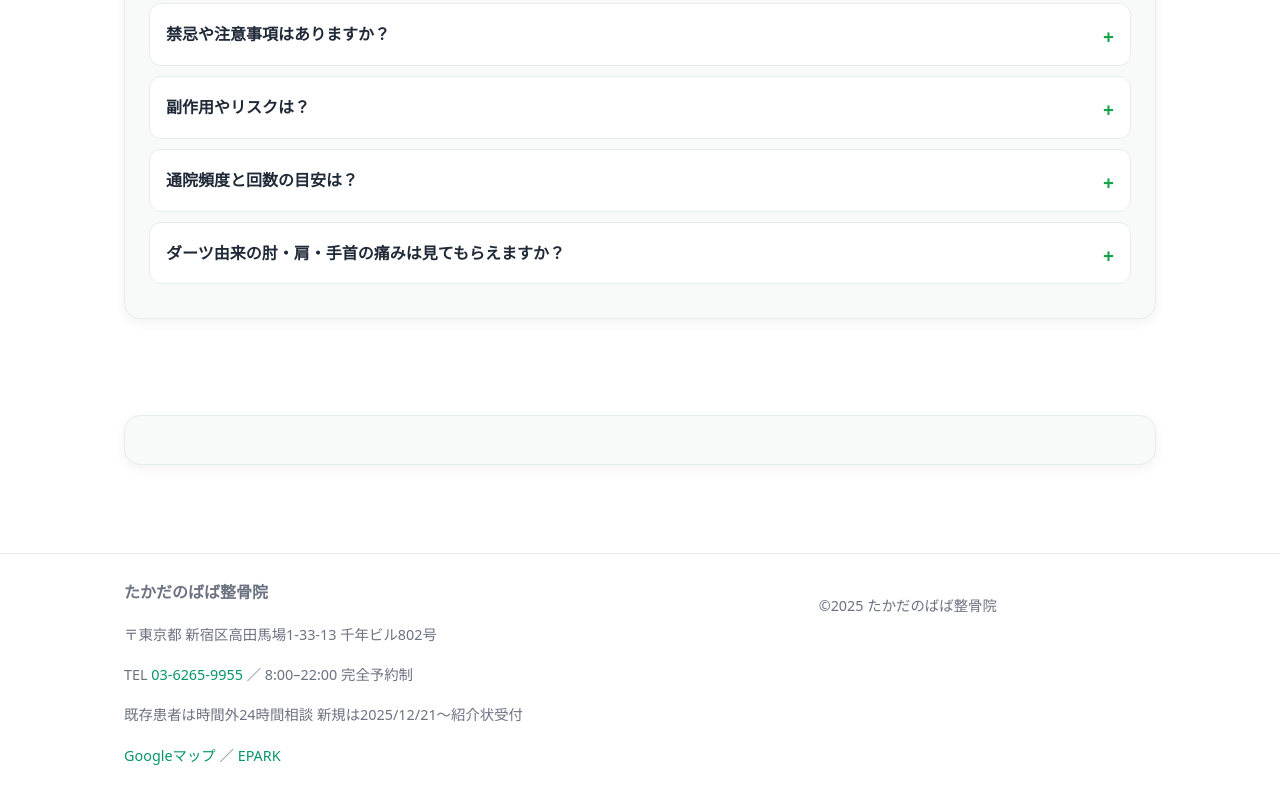
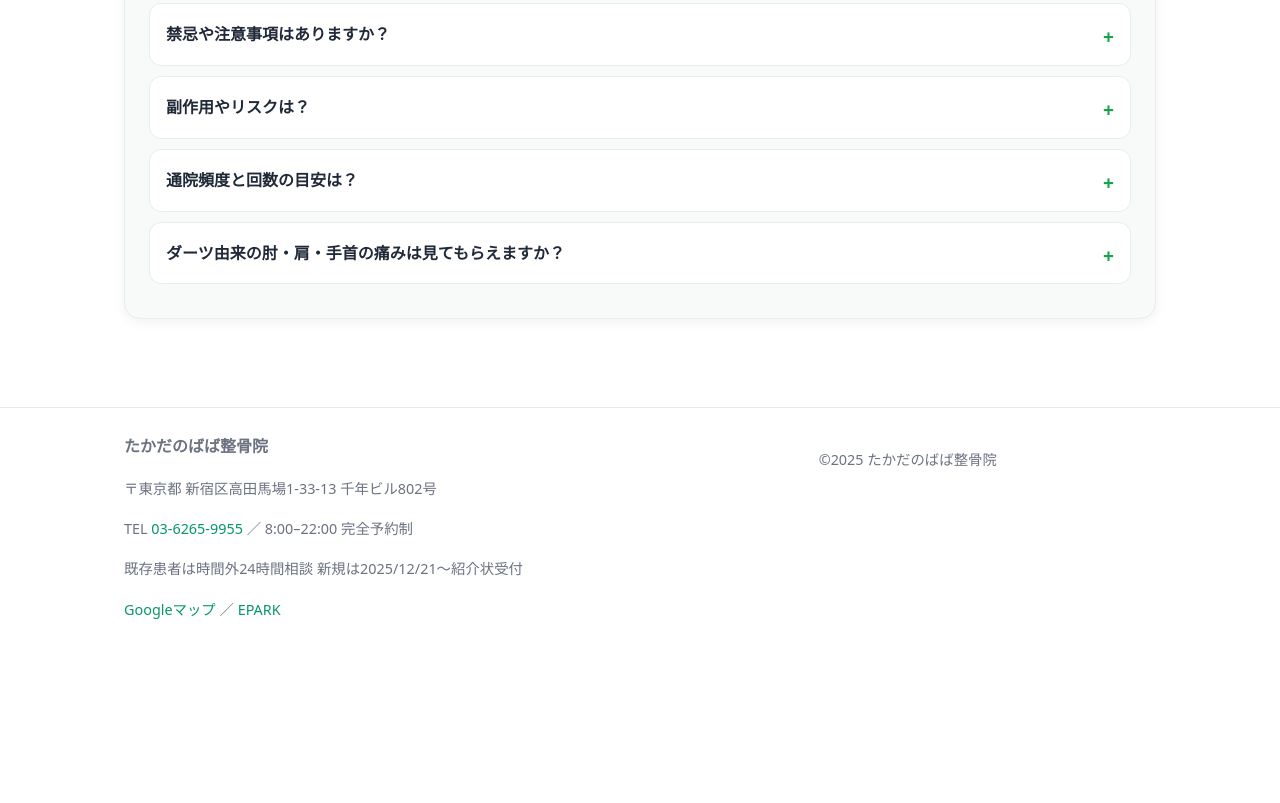
Before and after one commit to mintwood/takadanobaba, a plain HTML site: page index.html in a window 1280 px wide. Shown: the part 6253-7056 px from the top of the page. After the commit the page ends 6914 px from the top, so only its background shows below. Drawn offline with Linux system fonts and the light colour scheme.

Commit message:
Remove final CTA section from index.html
Removed the final CTA section from the main content.

```diff
--- a/index.html
+++ b/index.html
@@ -361,13 +361,7 @@
     </section>
 
     <!-- CTA -->
-    <section class="section cta-final" aria-label="お問い合わせ">
-      <div class="wrap">
-        <div class="panel">
-         </div>
-      </div>
-    </section>
-  </main>
+
 
   <footer class="site-footer" aria-label="フッター">
     <div class="wrap foot-grid">
```
